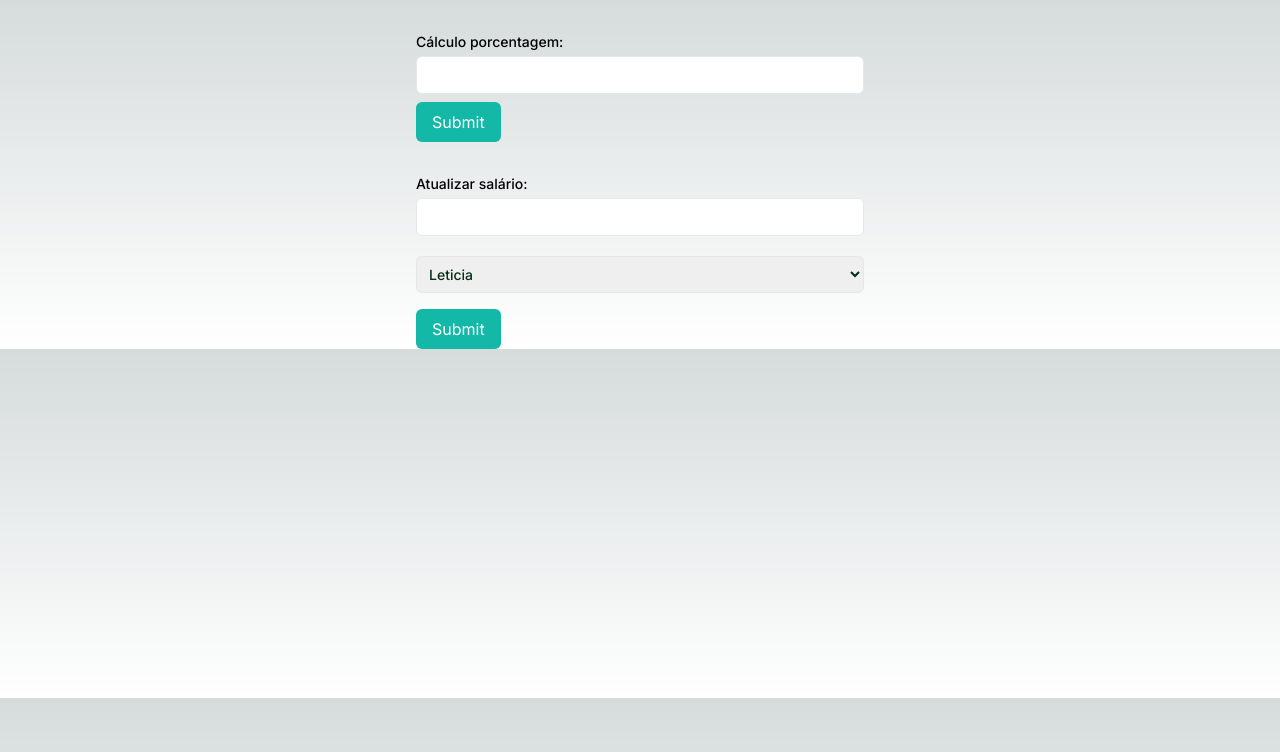
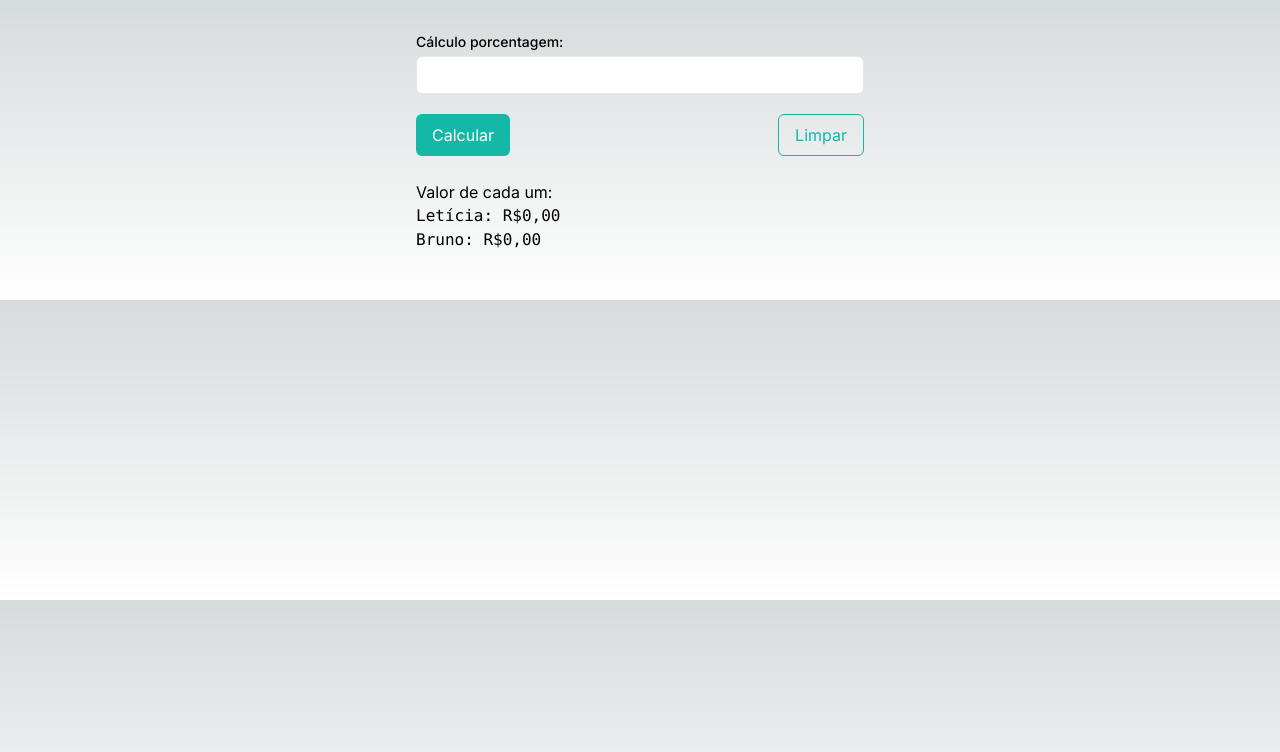
Before and after one commit to BrunoBrasolin/front-contas, a Next.js app: page / in a window 1280 px wide. Shown: the top 752 px of the page. Built offline with nearby package versions, Linux system fonts and the light colour scheme.

Commit message:
UP | Calculo porcentagem

```diff
--- a/app/page.tsx
+++ b/app/page.tsx
@@ -4,6 +4,7 @@ import { useState, FormEvent } from 'react';
 
 export default function Home() {
 	const [percentageValue, setPercentageValue] = useState<number | ''>('');
+	const [resultPercentage, setResultPercentage] = useState<{ Leticia: number; Bruno: number } | null>(null);
 	const [salary, setSalary] = useState<number | ''>('');
 	const [selectedPerson, setSelectedPerson] = useState('');
 
@@ -11,66 +12,50 @@ export default function Home() {
 		e.preventDefault();
 
 		try {
-			console.log(percentageValue);
-			const response = await fetch('https://localhost:32770/api/conta?valor=123', {
+			const response = await fetch(`http://168.75.82.21:82/api/conta?valor=${percentageValue}`, {
 				method: 'GET',
 				headers: {
 					'Content-Type': 'application/json',
 				},
 			});
 
-			console.log(response);
+			let data = await response.json();
+
+			setResultPercentage(data);
 		} catch (error) {
-			console.error('Error:', error);
+			alert(`Erro, fazor entrar em contato com o suporte: ${error}`);
 		}
 	};
 
-	const handleUpdateSalarySubmit = async (e: FormEvent) => {
-		e.preventDefault();
-
-		try {
-			const response = await fetch('http://localhost:4430/api/save', {
-				method: 'POST',
-				headers: {
-					'Content-Type': 'application/json',
-				},
-				body: JSON.stringify({ value: salary, person: selectedPerson }),
-			});
-
-			console.log(response);
-		} catch (error) {
-			console.error('Error:', error);
-		}
+	const handleClear = () => {
+		setResultPercentage(null);
+		setPercentageValue('');
 	};
 
 	return (
 		<main>
 			<div className="max-w-md mx-auto mt-8">
-				<form className="mb-8" onSubmit={handlePercentageSubmit}>
+				<form className="mb-6" onSubmit={handlePercentageSubmit}>
 					<label className="block text-sm font-medium">
 						Cálculo porcentagem:
 						<input type="number" value={percentageValue} onChange={e => setPercentageValue(parseInt(e.target.value, 10) || '')} className="mt-1 p-2 border rounded-md w-full text-green-950" />
 					</label>
-					<button type="submit" className="mt-2 px-4 py-2 bg-teal-500 text-white rounded-md">
-						Submit
-					</button>
+
+					<div className="flex justify-between mt-5">
+						<button type="submit" className="px-4 py-2 rounded-md bg-teal-500 text-white">
+							Calcular
+						</button>
+						<button type="button" onClick={handleClear} className="ml-2 px-4 py-2 border rounded-md text-teal-500 border-teal-500">
+							Limpar
+						</button>
+					</div>
 				</form>
 
-				<form onSubmit={handleUpdateSalarySubmit}>
-					<label className="block text-sm font-medium">
-						Atualizar salário:
-						<input type="number" value={salary} onChange={e => setSalary(parseInt(e.target.value, 10) || '')} className="mt-1 p-2 border rounded-md w-full text-green-950" />
-					</label>
-					<label className="block mt-4 text-sm font-medium text-green-950">
-						<select value={selectedPerson} onChange={e => setSelectedPerson(e.target.value)} className="mt-1 p-2 border rounded-md w-full">
-							<option value="0">Leticia</option>
-							<option value="1">Bruno</option>
-						</select>
-					</label>
-					<button type="submit" className="mt-4 px-4 py-2 bg-teal-500 text-white rounded-md">
-						Submit
-					</button>
-				</form>
+				<div className="mb-12">
+					<h2>Valor de cada um:</h2>
+					<pre>Letícia: R${resultPercentage?.Leticia || '0,00'}</pre>
+					<pre>Bruno: R${resultPercentage?.Bruno || '0,00'}</pre>
+				</div>
 			</div>
 		</main>
 	);
```
